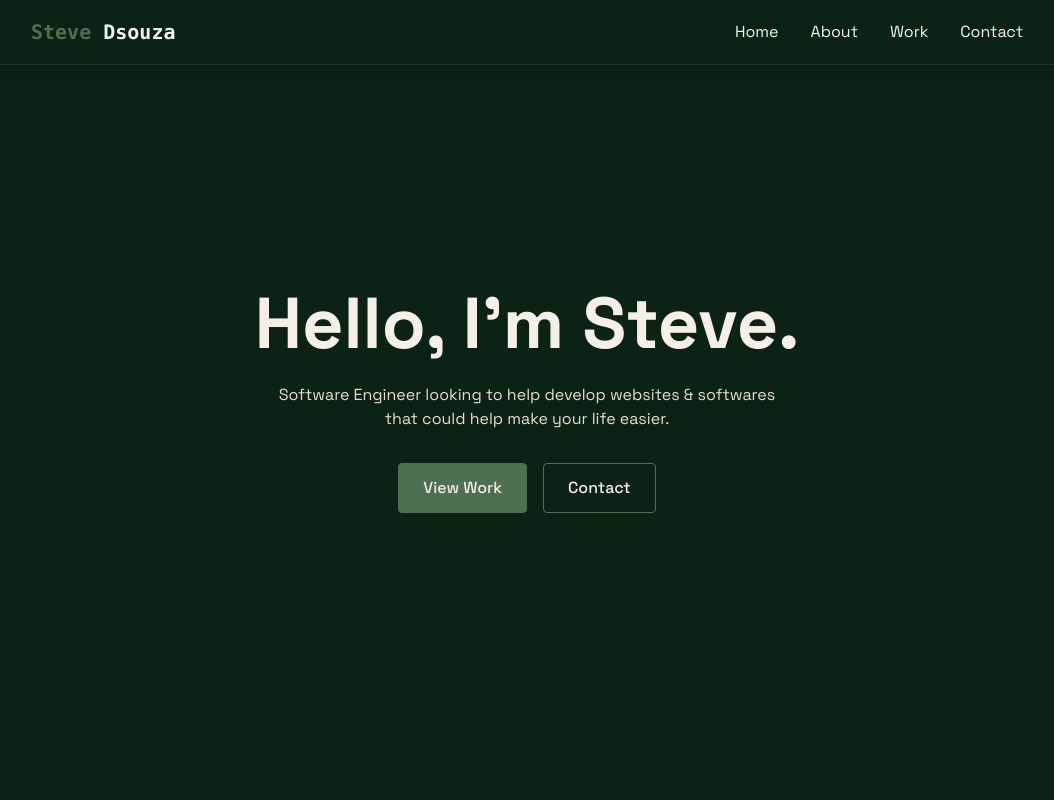
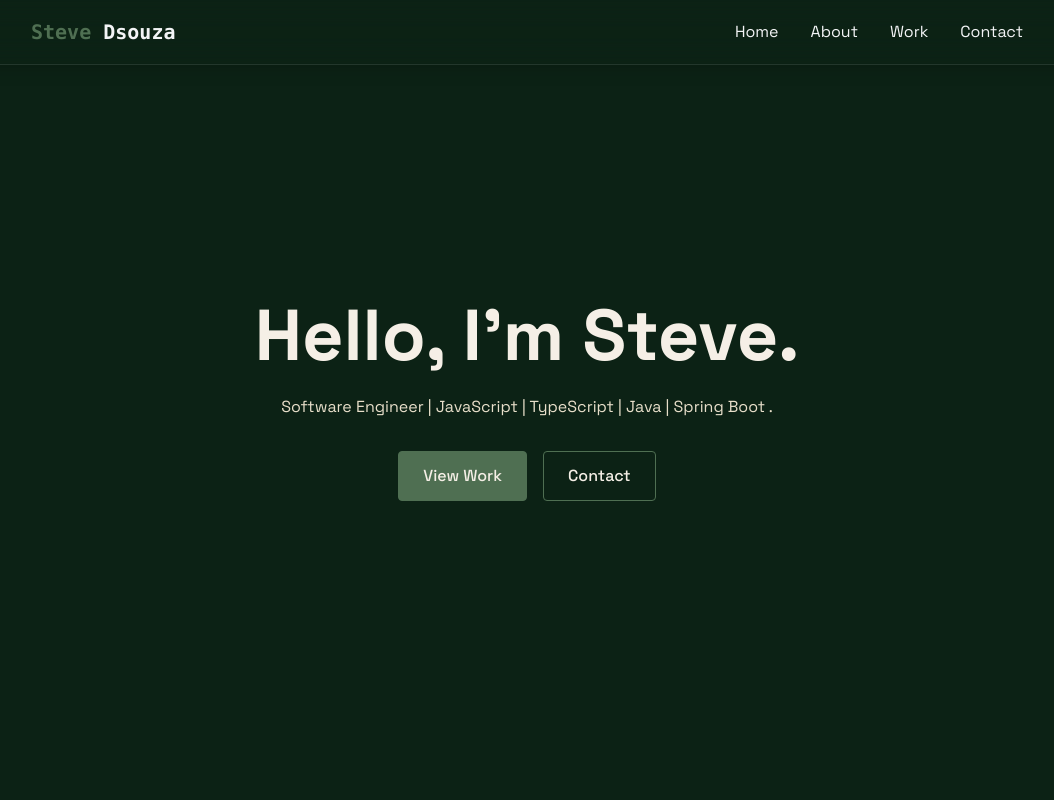
Before and after one commit to stevenovak123/portfolio, a React (Vite) app: page / in a window 1280 px wide. Shown: the top 800 px of the page, without its empty margins (113-1167 px from the left). Built offline with nearby package versions, Linux system fonts and the light colour scheme.

Commit message:
Updated Home to be more direct

```diff
--- a/src/components/sections/Home.jsx
+++ b/src/components/sections/Home.jsx
@@ -13,8 +13,7 @@ const Home = () => {
             Hello, I'm Steve.
           </h1>
           <p className='text-[rgb(232,223,202)] text-l mb-8 max-w-lg mx-auto'>
-            Software Engineer looking to help develop websites & softwares that
-            could help make your life easier.
+            Software Engineer | JavaScript | TypeScript | Java | Spring Boot .
           </p>
           <div className='flex justify-center space-x-4'>
             <a
```
